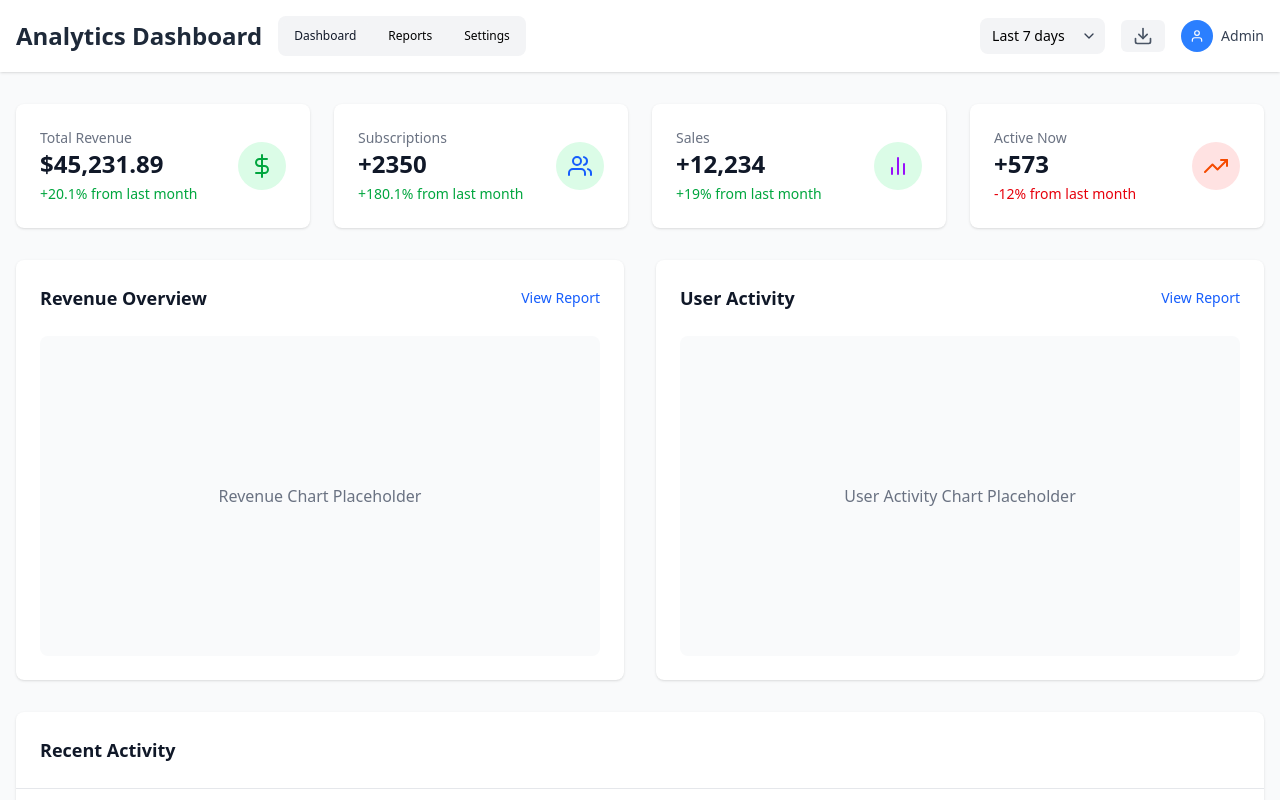
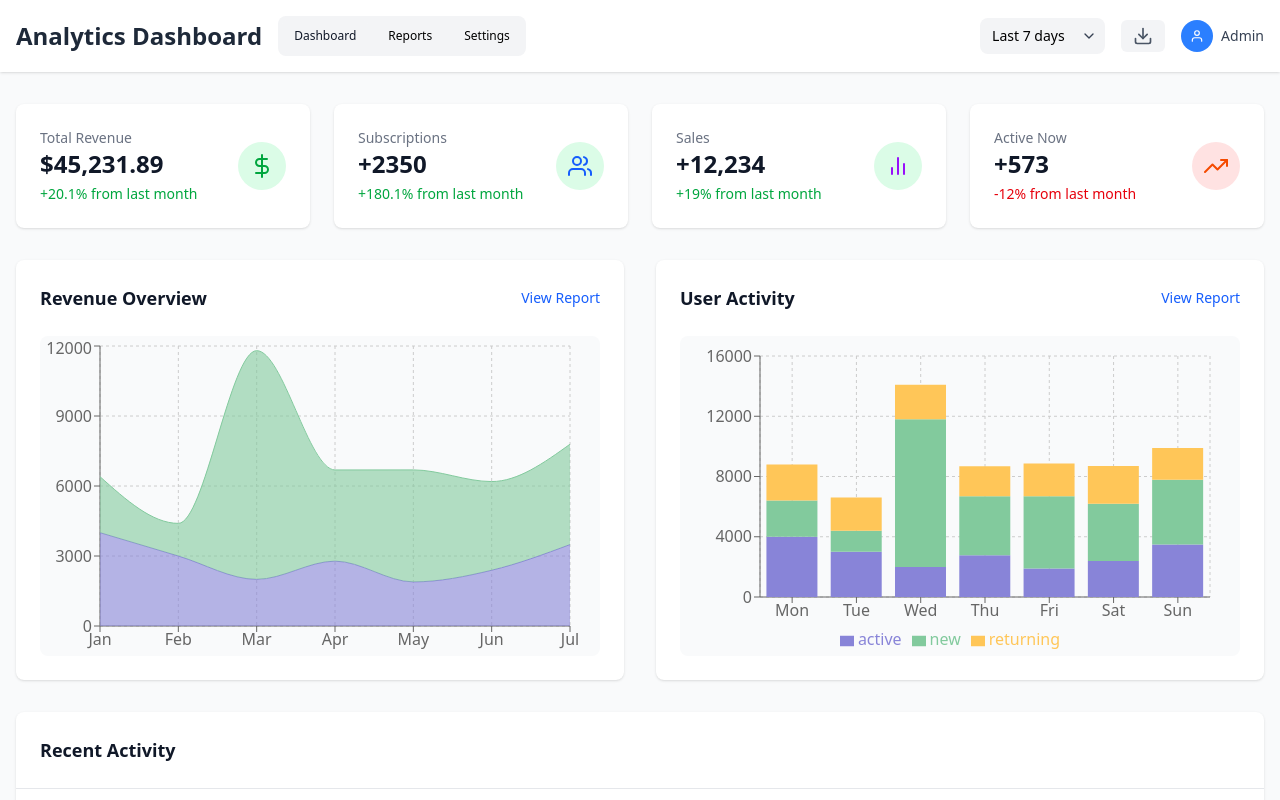
Before and after one commit to asifjirayat/analytics-dashboard, a React (Vite) app: page / in a window 1280 px wide. Shown: the top 800 px of the page. Built offline with nearby package versions, Linux system fonts and the light colour scheme.

Commit message:
Added Revenue and User activity charts to dashboard

```diff
--- a/src/pages/DashboardPage.jsx
+++ b/src/pages/DashboardPage.jsx
@@ -1,6 +1,8 @@
 import { KpiCard } from "../components/dashboard/KpiCard.jsx";
 import { ChartContainer } from "../components/dashboard/ChartContainer.jsx";
 import { FiClock } from "react-icons/fi";
+import { RevenueChart } from "../components/charts/RevenueChart.jsx";
+import { UserActivityChart } from "../components/charts/UserActivityChart.jsx";
 
 export const DashboardPage = () => {
   // Mock data for KPI cards
@@ -57,14 +59,14 @@ export const DashboardPage = () => {
           title="Revenue Overview"
           onReportClick={() => console.log("View revenue report")}
         >
-          <p className="text-gray-500">Revenue Chart Placeholder</p>
+          <RevenueChart />
         </ChartContainer>
 
         <ChartContainer
           title="User Activity"
           onReportClick={() => console.log("View user report")}
         >
-          <p className="text-gray-500">User Activity Chart Placeholder</p>
+          <UserActivityChart />
         </ChartContainer>
       </div>
 
```
